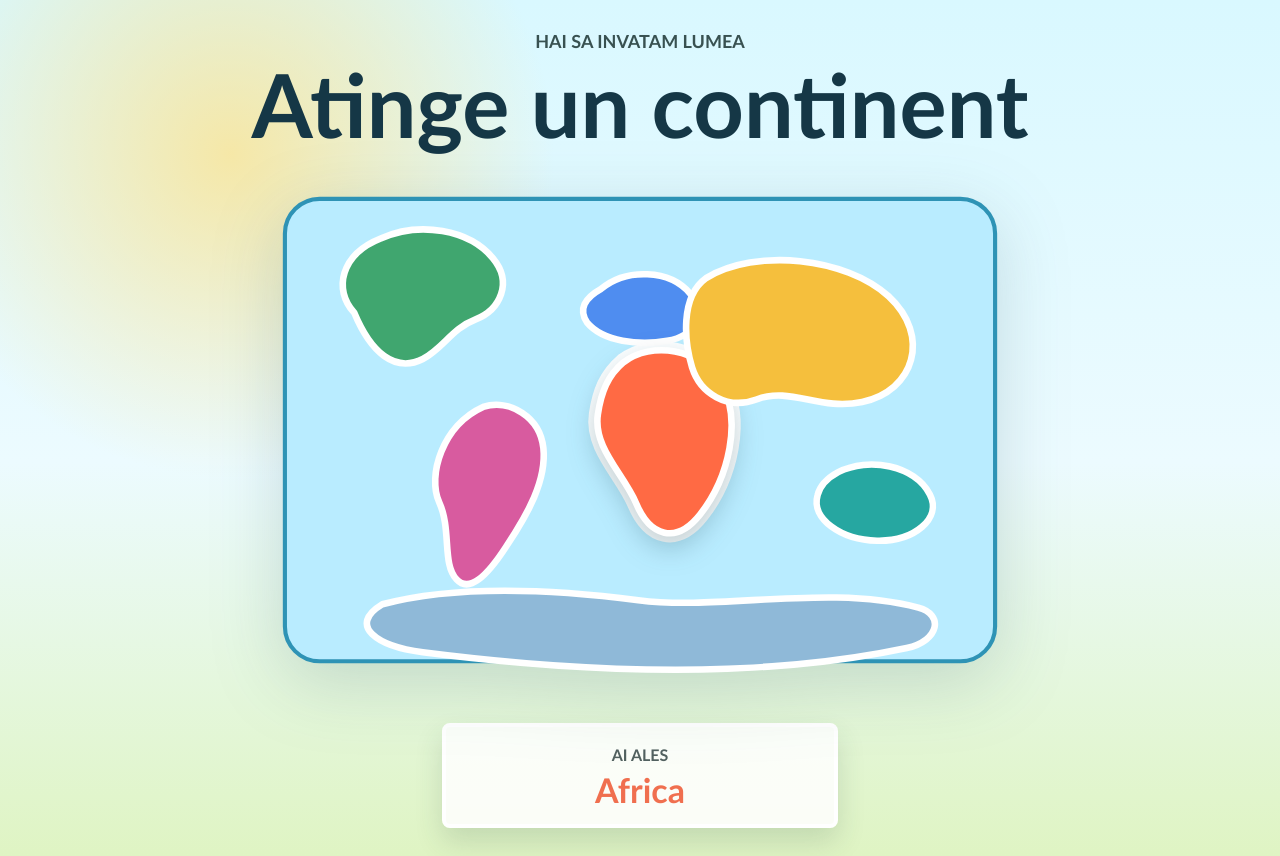
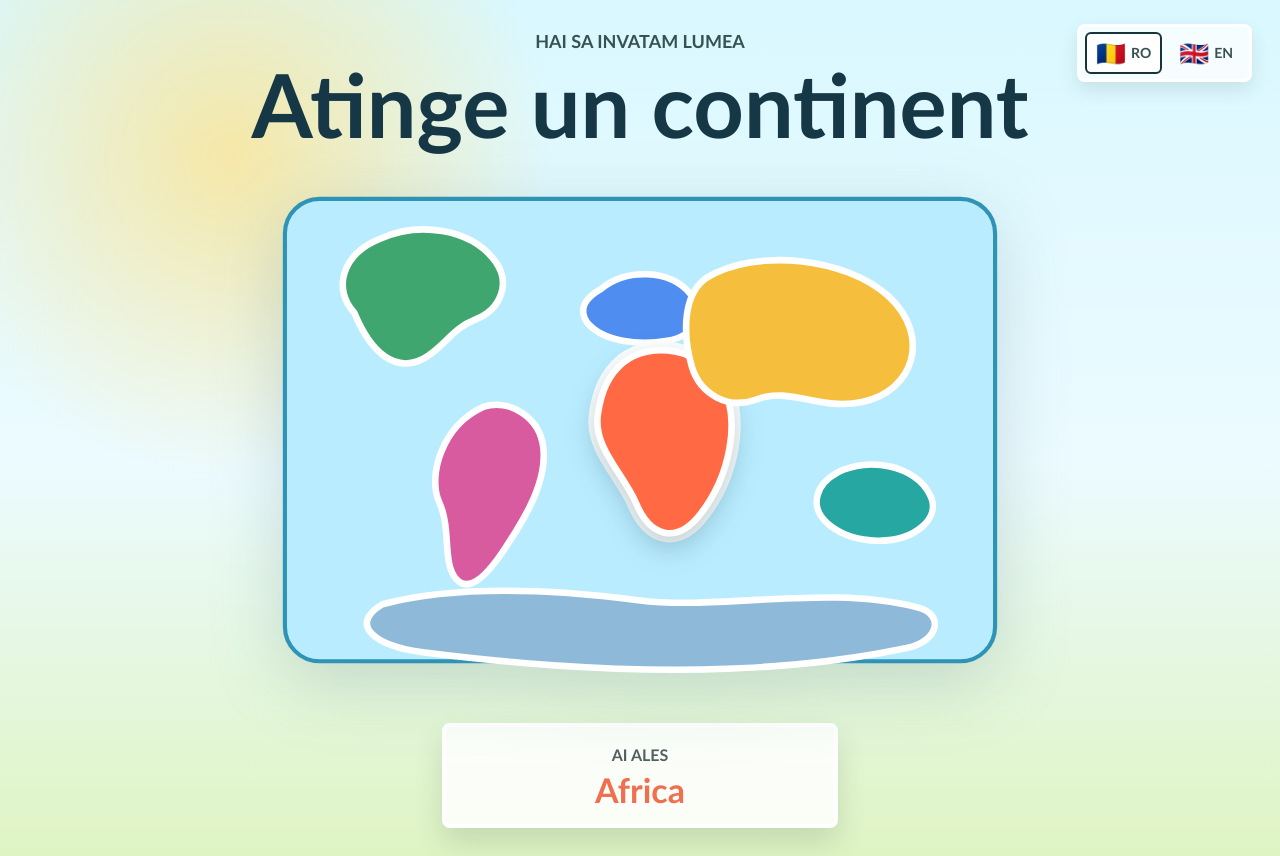
Before and after one commit to bogdanduta/digitalkid, a React (Vite) app: page / in a window 1280 px wide. Built offline with nearby package versions, Linux system fonts and the light colour scheme.

Commit message:
Add Romanian and English language switch

```diff
--- a/package.json
+++ b/package.json
@@ -4,7 +4,8 @@
   "version": "0.0.0",
   "type": "module",
   "scripts": {
-    "audio:generate": "powershell -NoProfile -ExecutionPolicy Bypass -File ./scripts/generate-continent-audio.ps1",
+    "audio:generate": "powershell -NoProfile -ExecutionPolicy Bypass -File ./scripts/generate-continent-audio.ps1 -Language ro",
+    "audio:generate:en": "powershell -NoProfile -ExecutionPolicy Bypass -File ./scripts/generate-continent-audio.ps1 -Language en",
     "dev": "vite",
     "build": "tsc -b && vite build",
     "lint": "oxlint",
--- a/src/App.css
+++ b/src/App.css
@@ -1,9 +1,62 @@
 .app-shell {
+  position: relative;
   min-height: 100svh;
   display: grid;
   grid-template-rows: auto 1fr auto;
   gap: 20px;
   padding: 28px;
+}
+
+.language-switcher {
+  position: absolute;
+  top: 24px;
+  right: 28px;
+  z-index: 2;
+  display: flex;
+  gap: 6px;
+  padding: 5px;
+  border: 3px solid #ffffff;
+  border-radius: 8px;
+  background: rgba(255, 255, 255, 0.72);
+  box-shadow: 0 8px 18px rgba(42, 76, 62, 0.12);
+}
+
+.language-button {
+  display: inline-flex;
+  align-items: center;
+  gap: 5px;
+  min-width: 64px;
+  min-height: 42px;
+  justify-content: center;
+  padding: 5px 9px;
+  border: 2px solid transparent;
+  border-radius: 6px;
+  color: #385151;
+  background: transparent;
+  cursor: pointer;
+  font-size: 14px;
+  font-weight: 900;
+  transition:
+    background 160ms ease,
+    border-color 160ms ease,
+    transform 160ms ease;
+}
+
+.language-button:hover,
+.language-button:focus-visible {
+  border-color: #8ecfcb;
+  outline: none;
+  transform: translateY(-1px);
+}
+
+.language-button.active {
+  border-color: #18333a;
+  background: #ffffff;
+}
+
+.language-button span:first-child {
+  font-size: 24px;
+  line-height: 1;
 }
 
 .intro {
@@ -133,6 +186,22 @@
     padding: 18px 12px;
   }
 
+  .language-switcher {
+    top: 12px;
+    right: 12px;
+  }
+
+  .language-button {
+    min-width: 48px;
+    min-height: 36px;
+    padding: 4px 6px;
+    font-size: 12px;
+  }
+
+  .language-button span:first-child {
+    font-size: 20px;
+  }
+
   .eyebrow {
     font-size: 14px;
   }
--- a/src/App.tsx
+++ b/src/App.tsx
@@ -2,28 +2,64 @@ import { useState } from 'react'
 import './App.css'
 import { WorldMap } from './components/WorldMap'
 import { continents, type Continent } from './data/continents'
-import { playContinentName } from './lib/audio'
+import { type Language, playContinentName } from './lib/audio'
+
+const copy = {
+  ro: { eyebrow: 'Hai sa invatam lumea', title: 'Atinge un continent', selected: 'Ai ales', switchLabel: 'Alege limba' },
+  en: { eyebrow: "Let's learn about the world", title: 'Touch a continent', selected: 'You chose', switchLabel: 'Choose language' },
+} satisfies Record<Language, Record<string, string>>
 
 function App() {
   const [selectedContinent, setSelectedContinent] = useState<Continent>(continents[0])
+  const [language, setLanguage] = useState<Language>('ro')
+
+  const currentCopy = copy[language]
 
   const handleContinentSelect = (continent: Continent) => {
     setSelectedContinent(continent)
-    void playContinentName(continent)
+    void playContinentName(continent, language)
+  }
+
+  const handleLanguageChange = (nextLanguage: Language) => {
+    setLanguage(nextLanguage)
+    void playContinentName(selectedContinent, nextLanguage)
   }
 
   return (
     <main className="app-shell">
+      <div className="language-switcher" role="group" aria-label={currentCopy.switchLabel}>
+        <button
+          className={language === 'ro' ? 'language-button active' : 'language-button'}
+          type="button"
+          aria-label="Romana"
+          aria-pressed={language === 'ro'}
+          onClick={() => handleLanguageChange('ro')}
+        >
+          <span aria-hidden="true">🇷🇴</span>
+          <span>RO</span>
+        </button>
+        <button
+          className={language === 'en' ? 'language-button active' : 'language-button'}
+          type="button"
+          aria-label="English"
+          aria-pressed={language === 'en'}
+          onClick={() => handleLanguageChange('en')}
+        >
+          <span aria-hidden="true">🇬🇧</span>
+          <span>EN</span>
+        </button>
+      </div>
+
       <section className="intro" aria-labelledby="page-title">
-        <p className="eyebrow">Hai sa invatam lumea</p>
-        <h1 id="page-title">Atinge un continent</h1>
+        <p className="eyebrow">{currentCopy.eyebrow}</p>
+        <h1 id="page-title">{currentCopy.title}</h1>
       </section>
 
-      <WorldMap selectedId={selectedContinent.id} onSelect={handleContinentSelect} />
+      <WorldMap selectedId={selectedContinent.id} language={language} onSelect={handleContinentSelect} />
 
       <section className="selected-panel" aria-live="polite">
-        <span className="selected-label">Ai ales</span>
-        <strong style={{ color: selectedContinent.color }}>{selectedContinent.nameRo}</strong>
+        <span className="selected-label">{currentCopy.selected}</span>
+        <strong style={{ color: selectedContinent.color }}>{selectedContinent.names[language]}</strong>
       </section>
     </main>
   )
--- a/src/components/WorldMap.tsx
+++ b/src/components/WorldMap.tsx
@@ -1,7 +1,9 @@
 import { continents, type Continent, type ContinentId } from '../data/continents'
+import type { Language } from '../lib/audio'
 
 type WorldMapProps = {
   selectedId: ContinentId
+  language: Language
   onSelect: (continent: Continent) => void
 }
 
@@ -43,12 +45,16 @@ const shapes: Shape[] = [
 
 const getContinent = (id: ContinentId) => continents.find((continent) => continent.id === id)!
 
-export function WorldMap({ selectedId, onSelect }: WorldMapProps) {
+export function WorldMap({ selectedId, language, onSelect }: WorldMapProps) {
+  const mapCopy = language === 'ro'
+    ? { label: 'Harta lumii cu continente', title: 'Harta lumii', description: 'Atinge un continent pentru a auzi numele lui in romana.' }
+    : { label: 'World map with continents', title: 'World map', description: 'Touch a continent to hear its name in English.' }
+
   return (
-    <section className="map-stage" aria-label="Harta lumii cu continente">
+    <section className="map-stage" aria-label={mapCopy.label}>
       <svg className="world-map" viewBox="0 0 900 620" role="img" aria-labelledby="map-title map-desc">
-        <title id="map-title">Harta lumii</title>
-        <desc id="map-desc">Atinge un continent pentru a auzi numele lui in romana.</desc>
+        <title id="map-title">{mapCopy.title}</title>
+        <desc id="map-desc">{mapCopy.description}</desc>
 
         <rect className="ocean" x="20" y="24" width="860" height="560" rx="42" />
 
@@ -65,7 +71,7 @@ export function WorldMap({ selectedId, onSelect }: WorldMapProps) {
                 fill={continent.color}
                 role="button"
                 tabIndex={0}
-                aria-label={continent.nameRo}
+                aria-label={continent.names[language]}
                 onClick={() => onSelect(continent)}
                 onKeyDown={(event) => {
                   if (event.key === 'Enter' || event.key === ' ') {
--- a/src/data/continents.ts
+++ b/src/data/continents.ts
@@ -9,52 +9,79 @@ export type ContinentId =
 
 export type Continent = {
   id: ContinentId
-  nameRo: string
+  names: {
+    ro: string
+    en: string
+  }
+  audioPaths: {
+    ro: string
+    en: string
+  }
   color: string
-  audioPath: string
 }
 
 export const continents: Continent[] = [
   {
     id: 'africa',
-    nameRo: 'Africa',
+    names: { ro: 'Africa', en: 'Africa' },
+    audioPaths: {
+      ro: '/audio/continents/africa.mp3',
+      en: '/audio/continents/en/africa.mp3',
+    },
     color: '#f06f4f',
-    audioPath: '/audio/continents/africa.mp3',
   },
   {
     id: 'europe',
-    nameRo: 'Europa',
+    names: { ro: 'Europa', en: 'Europe' },
+    audioPaths: {
+      ro: '/audio/continents/europa.mp3',
+      en: '/audio/continents/en/europe.mp3',
+    },
     color: '#4f8df0',
-    audioPath: '/audio/continents/europa.mp3',
   },
   {
     id: 'asia',
-    nameRo: 'Asia',
+    names: { ro: 'Asia', en: 'Asia' },
+    audioPaths: {
+      ro: '/audio/continents/asia.mp3',
+      en: '/audio/continents/en/asia.mp3',
+    },
     color: '#f5bf3d',
-    audioPath: '/audio/continents/asia.mp3',
   },
   {
     id: 'north-america',
-    nameRo: 'America de Nord',
+    names: { ro: 'America de Nord', en: 'North America' },
+    audioPaths: {
+      ro: '/audio/continents/america-de-nord.mp3',
+      en: '/audio/continents/en/north-america.mp3',
+    },
     color: '#40a66f',
-    audioPath: '/audio/continents/america-de-nord.mp3',
   },
   {
     id: 'south-america',
-    nameRo: 'America de Sud',
+    names: { ro: 'America de Sud', en: 'South America' },
+    audioPaths: {
+      ro: '/audio/continents/america-de-sud.mp3',
+      en: '/audio/continents/en/south-america.mp3',
+    },
     color: '#d85b9f',
-    audioPath: '/audio/continents/america-de-sud.mp3',
   },
   {
     id: 'australia',
-    nameRo: 'Australia',
+    names: { ro: 'Australia', en: 'Australia' },
+    audioPaths: {
+      ro: '/audio/continents/australia.mp3',
+      en: '/audio/continents/en/australia.mp3',
+    },
     color: '#26a7a1',
-    audioPath: '/audio/continents/australia.mp3',
   },
   {
     id: 'antarctica',
-    nameRo: 'Antarctica',
+    names: { ro: 'Antarctica', en: 'Antarctica' },
+    audioPaths: {
+      ro: '/audio/continents/antarctica.mp3',
+      en: '/audio/continents/en/antarctica.mp3',
+    },
     color: '#8fb9d8',
-    audioPath: '/audio/continents/antarctica.mp3',
   },
 ]
--- a/src/lib/audio.ts
+++ b/src/lib/audio.ts
@@ -1,8 +1,10 @@
 import type { Continent } from '../data/continents'
+
+export type Language = 'ro' | 'en'
 
 let currentAudio: HTMLAudioElement | undefined
 
-const speakWithBrowserVoice = (text: string) => {
+const speakWithBrowserVoice = (text: string, language: Language) => {
   if (!('speechSynthesis' in window)) {
     return
   }
@@ -10,22 +12,22 @@ const speakWithBrowserVoice = (text: string) => {
   window.speechSynthesis.cancel()
 
   const utterance = new SpeechSynthesisUtterance(text)
-  utterance.lang = 'ro-RO'
+  utterance.lang = language === 'ro' ? 'ro-RO' : 'en-US'
   utterance.rate = 0.85
   utterance.pitch = 1.1
 
   window.speechSynthesis.speak(utterance)
 }
 
-export const playContinentName = async (continent: Continent) => {
+export const playContinentName = async (continent: Continent, language: Language) => {
   currentAudio?.pause()
 
-  const audio = new Audio(continent.audioPath)
+  const audio = new Audio(continent.audioPaths[language])
   currentAudio = audio
 
   try {
     await audio.play()
   } catch {
-    speakWithBrowserVoice(continent.nameRo)
+    speakWithBrowserVoice(continent.names[language], language)
   }
 }
```
Also changed, not shown: public/audio/continents/README.md, 1 other file (tests, documents, lock files or other folders).
